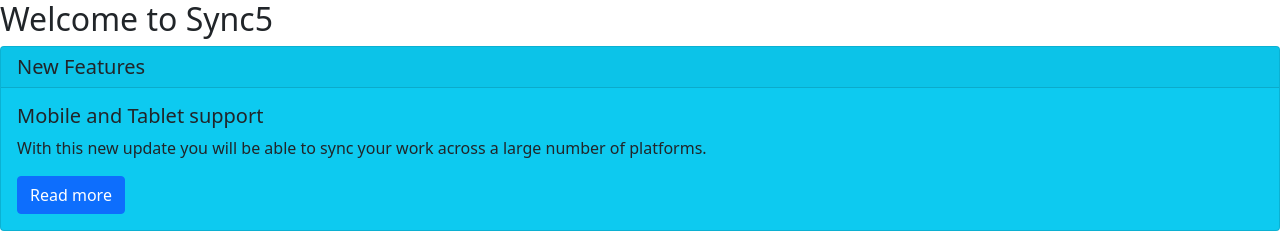
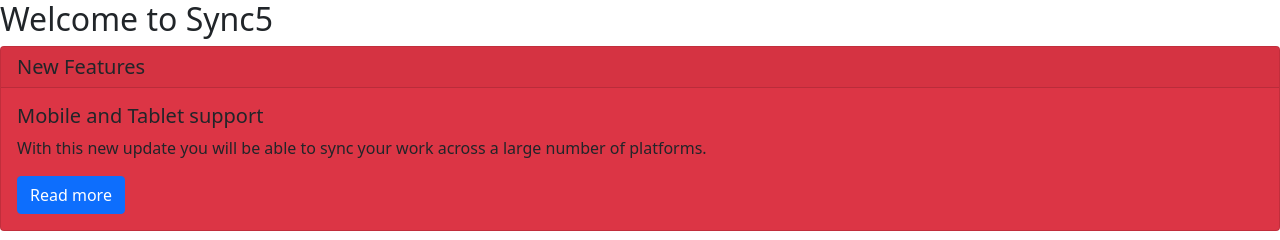
Before and after one commit to acciojob/bootstrap-card-hcharshal31, a website: page main.html in a window 1280 px wide. Shown: the top 240 px of the page. Drawn offline with nearby package versions, Linux system fonts and the light colour scheme.

Commit message:
created a submission

```diff
--- a/main.html
+++ b/main.html
@@ -9,7 +9,7 @@
 
 <body>
 	<h2>Welcome to Sync5</h2>
-	<div class="card bg-info">
+	<div class="card bg-danger">
   <h5 class="card-header">New Features</h5>
   <div class="card-body">
     <h5 class="card-title">Mobile and Tablet support</h5>
```
